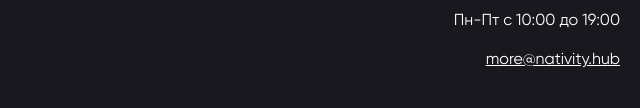
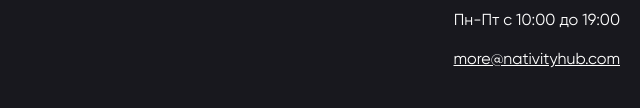
Before and after one commit to TheMarchell0/nativity-kz, a plain HTML site: page index.html in a window 1280 px wide. Shown: the part 1434-1542 px from the top of the page, 640-1280 px from the left. Drawn offline with nearby package versions, Linux system fonts and the light colour scheme.

Commit message:
change email in footer and header button

```diff
--- a/css/style.css
+++ b/css/style.css
@@ -56,6 +56,7 @@ body {
     outline: none;
     border-radius: 133px;
     padding: 17px 27px;
+    text-decoration: none;
 }
 
 .hero {
--- a/index.html
+++ b/index.html
@@ -26,7 +26,7 @@
                     class="header__logo"
                     width="245"
             />
-            <button class="header__button">Отправить запрос</button>
+            <a href="mailto:more@nativityhub.com" class="header__button">Отправить запрос</a>
         </div>
     </div>
 </header>
@@ -207,7 +207,7 @@
             <div class="footer__content-item footer__content-item_info">
                 <p class="footer__content-title">Коммерческая служба</p>
                 <p class="footer__content-text">Пн-Пт с 10:00 до 19:00</p>
-                <a href="mailto:more@nativity.hub" class="footer__content-text">more@nativity.hub</a>
+                <a href="mailto:more@nativityhub.com" class="footer__content-text">more@nativityhub.com</a>
             </div>
         </div>
     </div>
```
